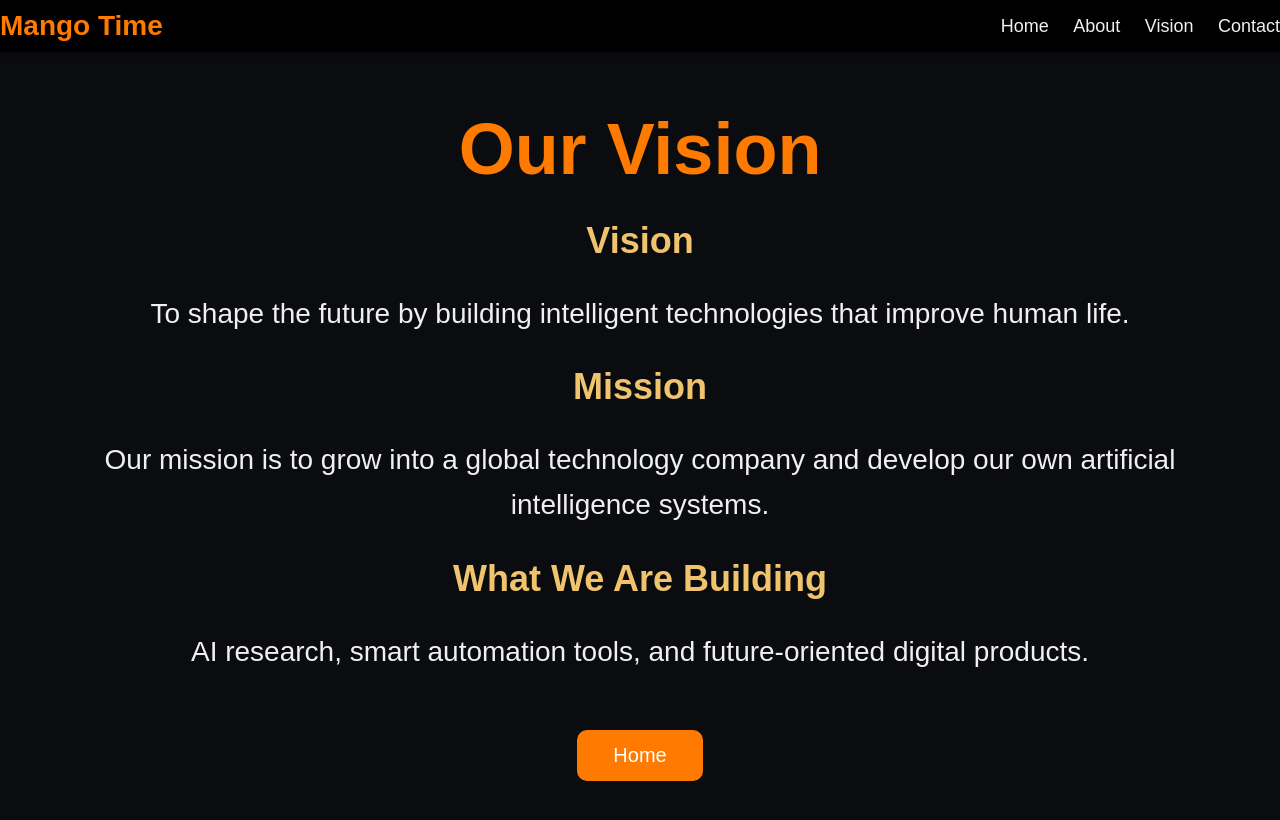
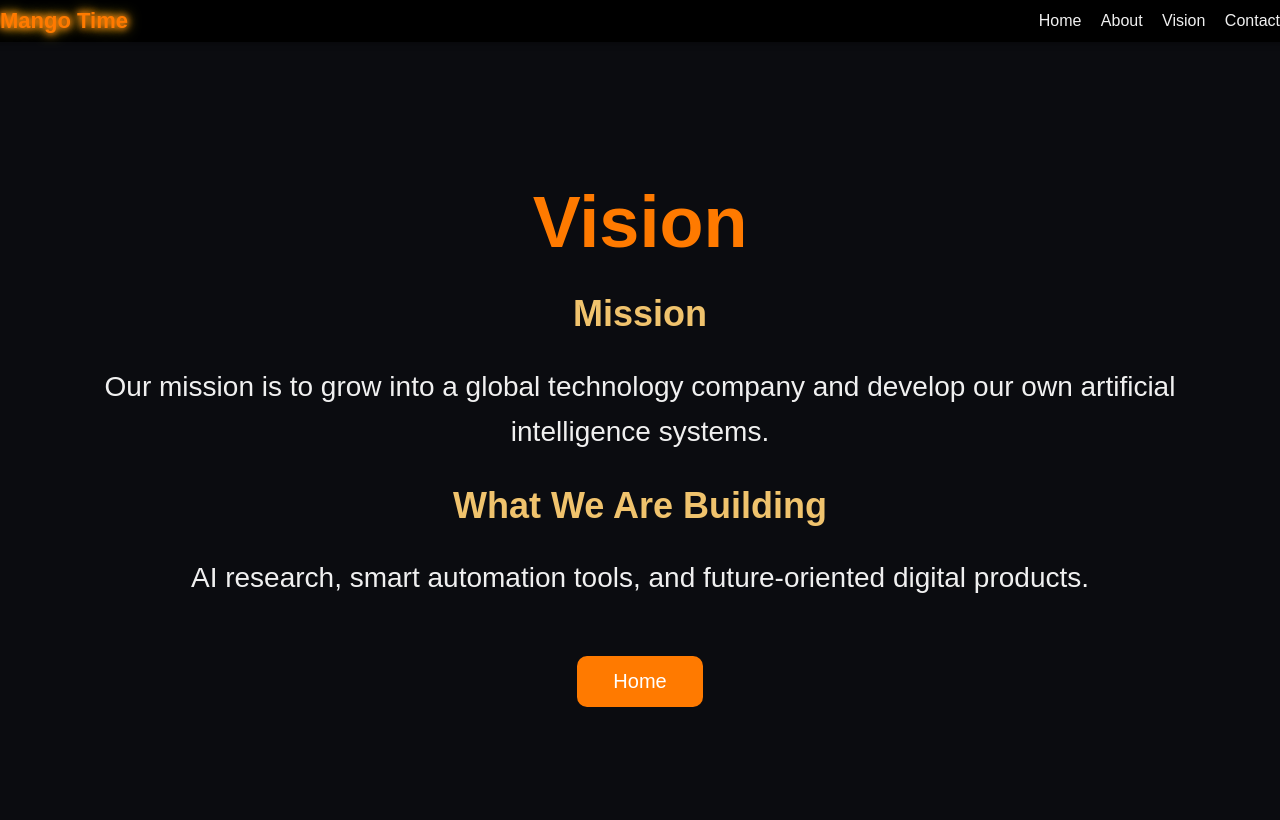
Before and after one commit to TheMangoTime/TheMangoTime.github.io, a plain HTML site: page vision.html in a window 1280 px wide. Drawn offline with Linux system fonts and the light colour scheme.

Commit message:
Refactor vision.html for improved styling and content
Updated the header and styling for consistency. Changed the title from 'Our Vision' to 'Vision' and adjusted various font sizes and paddings.

```diff
--- a/vision.html
+++ b/vision.html
@@ -3,12 +3,13 @@
 <head>
   <title>Vision – Mango Time</title>
   <meta name="viewport" content="width=device-width, initial-scale=1.0">
+  <link href="https://fonts.googleapis.com/css2?family=Permanent+Marker&display=swap" rel="stylesheet">
   <style>
     body {
       margin: 0;
       font-family: Arial, sans-serif;
-      background: #0b0c10; /* black background */
-      color: #f0f0f0; /* bright text */
+      background: #0b0c10;
+      color: #f0f0f0;
       display: flex;
       justify-content: center;
       align-items: center;
@@ -65,22 +66,23 @@
       display: flex;
       justify-content: space-between;
       align-items: center;
-      padding: 10px 30px;
+      padding: 8px 20px; /* balacalaşdırıldı */
       box-shadow: 0 2px 6px rgba(0,0,0,0.3);
       z-index: 1000;
     }
 
     header h2 {
       margin: 0;
-      font-size: 28px;
+      font-size: 22px; /* balacalaşdırıldı */
       color: #ff7a00;
+      text-shadow: 0 0 6px #ff7a00, 0 0 10px #ff9a2f, 0 0 14px #ffd700;
     }
 
     nav a {
-      margin-left: 20px;
+      margin-left: 15px;
       text-decoration: none;
       color: #f0f0f0;
-      font-size: 18px;
+      font-size: 16px; /* balacalaşdırıldı */
       transition: 0.3s;
     }
 
@@ -102,12 +104,7 @@
   </header>
 
   <div class="container">
-    <h1>Our Vision</h1>
-
-    <h2>Vision</h2>
-    <p>
-      To shape the future by building intelligent technologies that improve human life.
-    </p>
+    <h1>Vision</h1>
 
     <h2>Mission</h2>
     <p>
```
